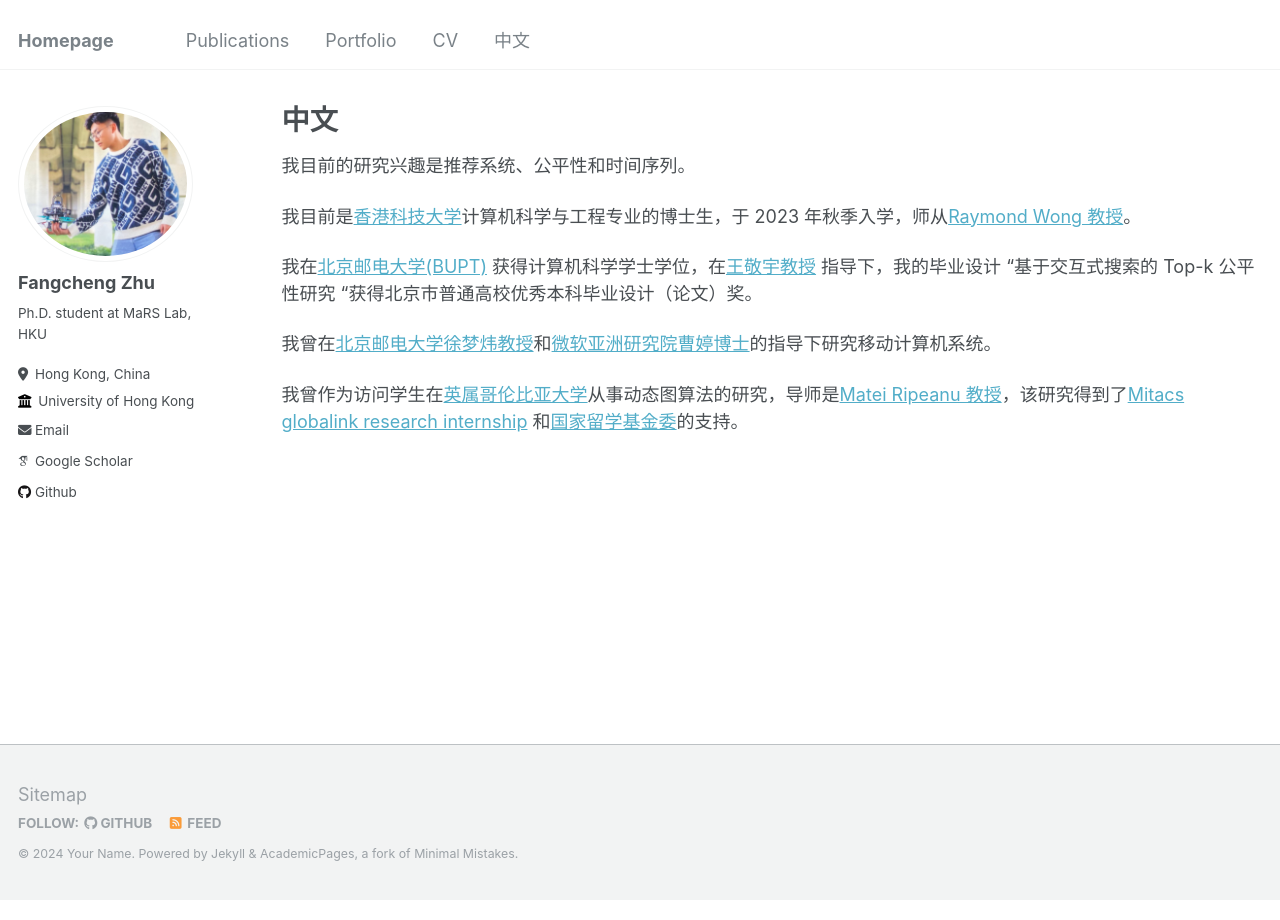
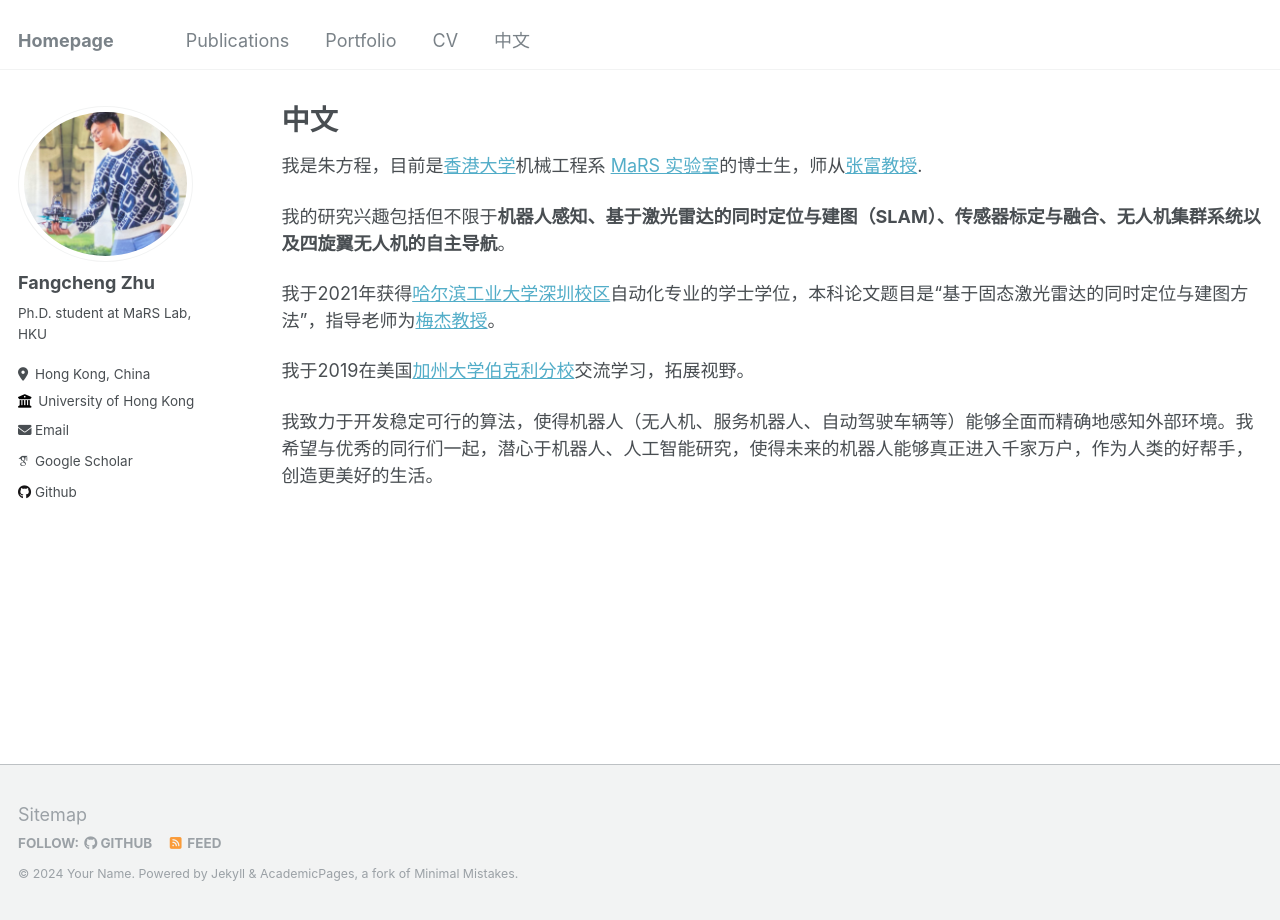
Before and after one commit to zfc-zfc/zhufangcheng.github.io, a Jekyll site: the page built from _pages/chinese.md, in a window 1280 px wide. Built offline with Jekyll 4.4.1, drawn with Linux system fonts in a browser that asks for light colours; some web fonts are replaced.

Commit message:
Update chinese.

```diff
--- a/_pages/chinese.md
+++ b/_pages/chinese.md
@@ -5,12 +5,12 @@ permalink: /chinese/
 author_profile: true
 ---
 
-我目前的研究兴趣是推荐系统、公平性和时间序列。
+我是朱方程，目前是[香港大学](https://www.hku.hk/)机械工程系 [MaRS 实验室](https://mars.hku.hk/)的博士生，师从[张富教授](https://www.mech.hku.hk/academic-staff/zhang-f).
 
-我目前是[香港科技大学](https://hkust.edu.hk/)计算机科学与工程专业的博士生，于 2023 年秋季入学，师从[Raymond Wong 教授](https://www.cse.ust.hk/~raywong/)。
+我的研究兴趣包括但不限于**机器人感知、基于激光雷达的同时定位与建图（SLAM）、传感器标定与融合、无人机集群系统以及四旋翼无人机的自主导航**。
 
-我在[北京邮电大学(BUPT)](http://www.bupt.edu.cn/) 获得计算机科学学士学位，在[王敬宇教授](https://scholar.google.com/citations?user=H441DjwAAAAJ&hl=zh-CN&oi=ao) 指导下，我的毕业设计 "基于交互式搜索的 Top-k 公平性研究 "获得北京市普通高校优秀本科毕业设计（论文）奖。
+我于2021年获得[哈尔滨工业大学深圳校区](https://www.hitsz.edu.cn/)自动化专业的学士学位，本科论文题目是“基于固态激光雷达的同时定位与建图方法”，指导老师为[梅杰教授](https://faculty.hitsz.edu.cn/meijie)。
 
-我曾在[北京邮电大学徐梦炜教授](https://xumengwei.github.io/)和[微软亚洲研究院曹婷博士](https://www.microsoft.com/en-us/research/people/ticao/)的指导下研究移动计算机系统。
+我于2019在美国[加州大学伯克利分校](https://www.berkeley.edu/)交流学习，拓展视野。
 
-我曾作为访问学生在[英属哥伦比亚大学](https://ece.ubc.ca/)从事动态图算法的研究，导师是[Matei Ripeanu 教授](https://people.ece.ubc.ca/matei/)，该研究得到了[Mitacs globalink research internship](https://www.mitacs.ca/en/programs/globalink/globalink-research-internship) 和[国家留学基金委](https://www.csc.edu.cn/)的支持。
+我致力于开发稳定可行的算法，使得机器人（无人机、服务机器人、自动驾驶车辆等）能够全面而精确地感知外部环境。我希望与优秀的同行们一起，潜心于机器人、人工智能研究，使得未来的机器人能够真正进入千家万户，作为人类的好帮手，创造更美好的生活。
```
Also changed, not shown: _portfolio/portfolio-1.md (+1 -1 lines).
